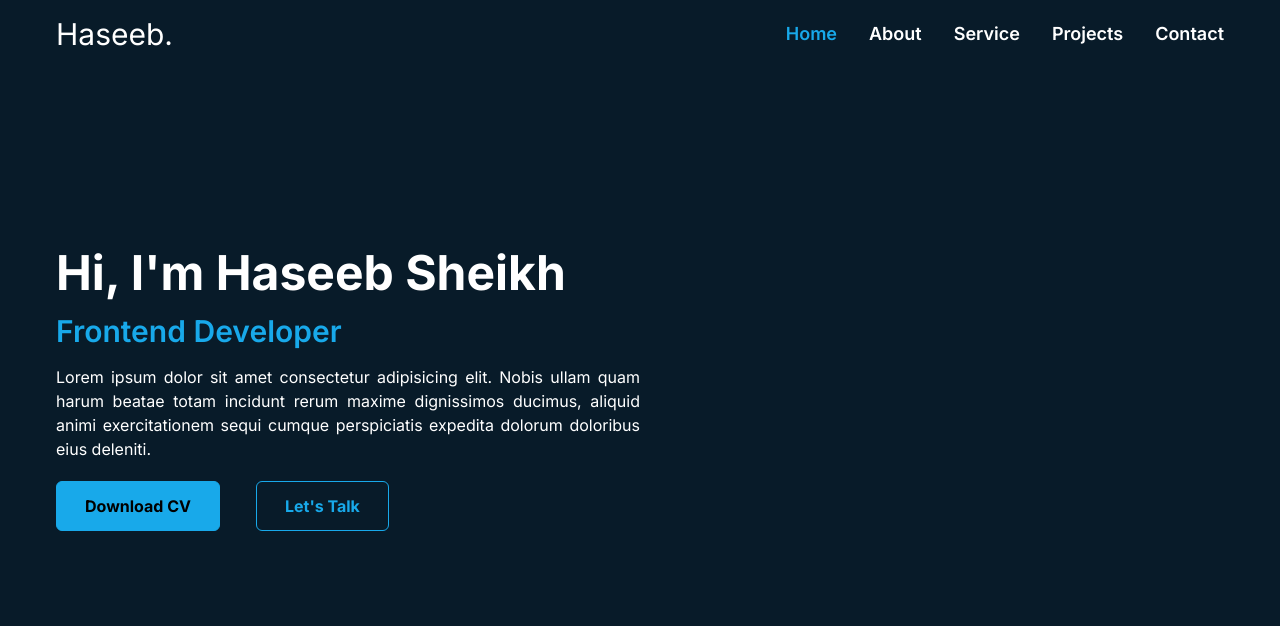
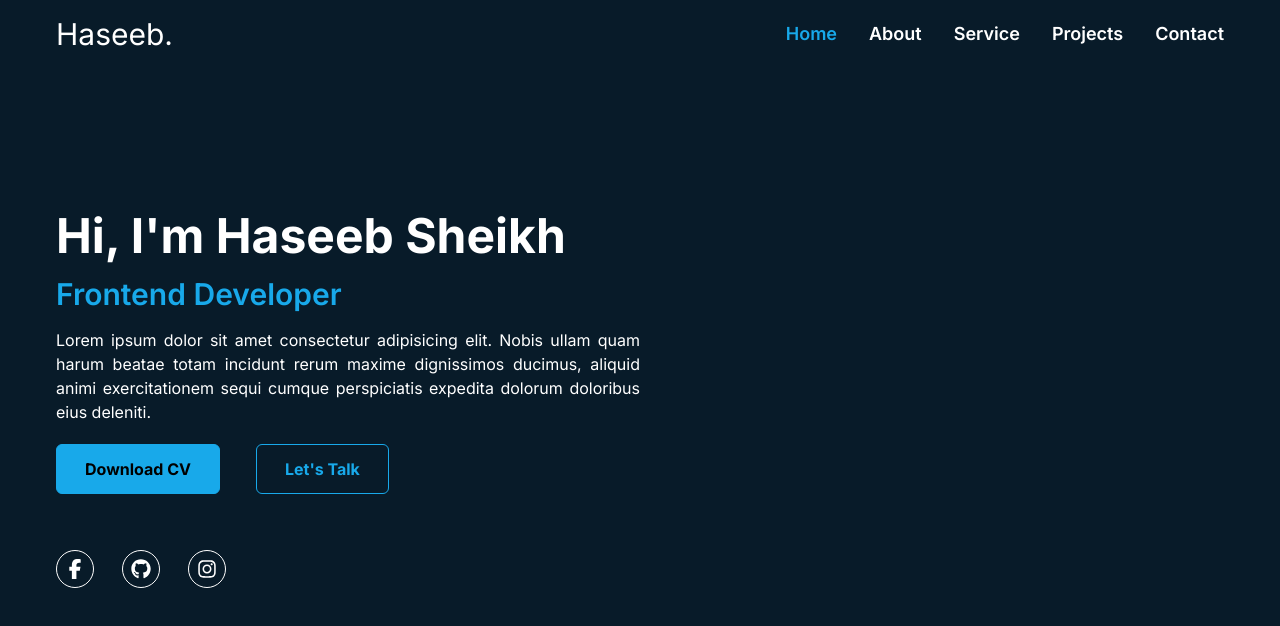
Before and after one commit to AbdulHaseb9/portfoliowebsite, a Next.js app: page / in a window 1280 px wide. Shown: the top 626 px of the page. Built offline with nearby package versions, Linux system fonts and the light colour scheme.

Commit message:
add social links

```diff
--- a/components/Hero.js
+++ b/components/Hero.js
@@ -1,5 +1,10 @@
 "use client";
 import React from "react";
+import { FaFacebookF } from "react-icons/fa6";
+// import { FaLinkedinIn } from "react-icons/fa";
+// import { FaXTwitter } from "react-icons/fa6";
+import { FaInstagram } from "react-icons/fa";
+import { FaGithub } from "react-icons/fa";
 
 export default function Hero() {
   return (
@@ -17,6 +22,7 @@ export default function Hero() {
           aliquid animi exercitationem sequi cumque perspiciatis expedita
           dolorum doloribus eius deleniti.
         </p>
+        {/* Buttons */}
         <div className="flex justify-center space-x-9 md:block my-5">
           <button className="bg-primary_color border border-primary_color px-3 md:px-7 py-3 rounded-md font-bold hover:bg-transparent hover:text-primary_color">
             Download CV
@@ -25,6 +31,40 @@ export default function Hero() {
             Let's Talk
           </button>
         </div>
+        {/* Social Links */}
+        <div className="text-white flex justify-center md:justify-normal gap-x-7 text-xl mt-14">
+          <a
+            href="https://www.facebook.com/profile.php?id=100086119372055"
+            target="_blank"
+            className="border border-white rounded-full p-2 cursor-pointer hover:text-primary_color hover:border-primary_color"
+          >
+            <FaFacebookF />
+          </a>
+          {/* <a
+            href="#"
+            target="_blank"
+            className="border border-white rounded-full p-2 cursor-pointer hover:text-primary_color hover:border-primary_color"
+          >
+            <FaLinkedinIn />
+          </a> */}
+          {/* <a href="#" target="_blank" className="border border-white rounded-full p-2 cursor-pointer hover:text-primary_color hover:border-primary_color">
+            <FaXTwitter />
+          </a> */}
+          <a
+            href="https://github.com/abdulhaseb9"
+            target="_blank"
+            className="border border-white rounded-full p-2 cursor-pointer hover:text-primary_color hover:border-primary_color"
+          >
+            <FaGithub />
+          </a>
+          <a
+            href="https://www.instagram.com/haseebsheikhofficial7/"
+            target="_blank"
+            className="border border-white rounded-full p-2 cursor-pointer hover:text-primary_color hover:border-primary_color"
+          >
+            <FaInstagram />
+          </a>
+        </div>
       </div>
     </div>
   );
--- a/components/Navbar.js
+++ b/components/Navbar.js
@@ -8,6 +8,7 @@ import { ImCross } from "react-icons/im";
 export default function Navbar() {
   const pathname = usePathname();
   const [respnav, setrespnav] = useState(false);
+
   return (
     // Navbar
     <nav className="fixed top-4 left-0 w-full flex items-center justify-between text-white px-6 md:px-10 lg:px-14 large:px-16">
```
